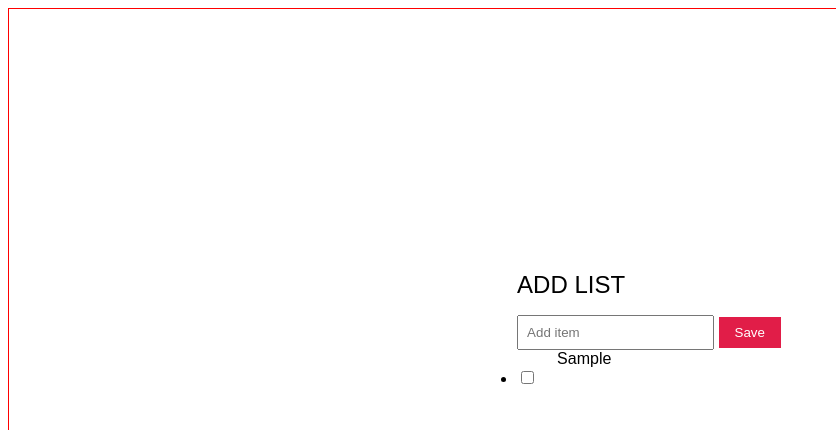
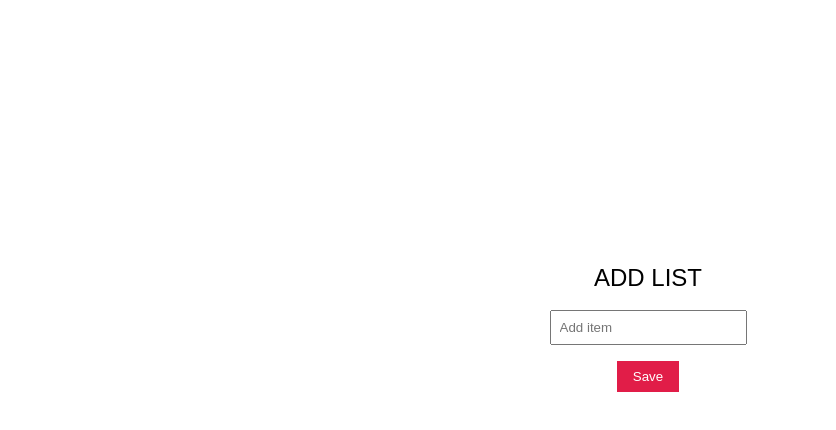
Before and after one commit to JJHannah/To-Do_List, a website built with Vite: page index.html in a window 1280 px wide. Both pictures are taken after typing "Sample" into the empty fields and a click on the button "Save". Shown: the top 430 px of the page, without its empty margins (0-836 px from the left). Built offline with nearby package versions, Linux system fonts and the light colour scheme; a web font is replaced by a local one.

Commit message:
Fix events js selectors

```diff
--- a/css/style.css
+++ b/css/style.css
@@ -4,7 +4,7 @@ body {
 }
 .container {
   width: 100%;
-  border: 1px solid red;
+  /* border: 1px solid red; */
   height: 80vh;
   margin-left: auto;
   margin-right: auto;
@@ -20,9 +20,9 @@ label {
   font-size: 1.5em;
   text-transform: uppercase;
   display: inline-block;
-  margin-bottom: 1rem;
 }
 button {
+  margin-top: 1rem;
   padding: 0.5rem 1rem;
   background-color: #e11d48;
   color: white;
@@ -31,6 +31,3 @@ button {
 input {
   padding: 0.5rem;
 }
-.list {
-  display: inline;
-}
--- a/index.html
+++ b/index.html
@@ -13,14 +13,10 @@
   </head>
   <body>
     <div class="container">
-      <form action="#" id="form">
-        <label>Add list</label>
-        <br />
-        <input type="text" class="inputText" placeholder="Add item" />
-        <button class="btn">Save</button>
-        <br />
-        <ul class="list"></ul>
-      </form>
+      <label>Add list</label>
+      <br />
+      <input type="text" class="inputElement" placeholder="Add item" />
+      <button class="btnSave">Save</button>
     </div>
     <script type="module" src="./src/main.js"></script>
   </body>
--- a/src/utils/events.js
+++ b/src/utils/events.js
@@ -1,24 +1,14 @@
 const eventsForm = () => {
-  const form = document.querySelector("#form");
-  const inputText = document.querySelector(".inputText");
-  const ullist = document.querySelector(".list");
+  const inputElement = document.querySelector(".inputElement");
+  const btnSave = document.querySelector(".btnSave");
 
-  form.addEventListener("click", function (e) {
+  btnSave.addEventListener("click", function (e) {
     e.preventDefault();
 
-    const inputValue = inputText.value;
+    const inputValue = inputElement.value;
+    console.log(inputValue);
 
-    const newLi = document.createElement("LI");
-    const checkBox = document.createElement("input");
-    checkBox.type = "checkbox";
-    newLi.appendChild(checkBox);
-
-    const textNode = document.createTextNode(inputValue);
-    ullist.appendChild(textNode);
-
-    ullist.appendChild(newLi);
-
-    inputText.value = "";
+    inputElement.value = "";
   });
 };
 
```
